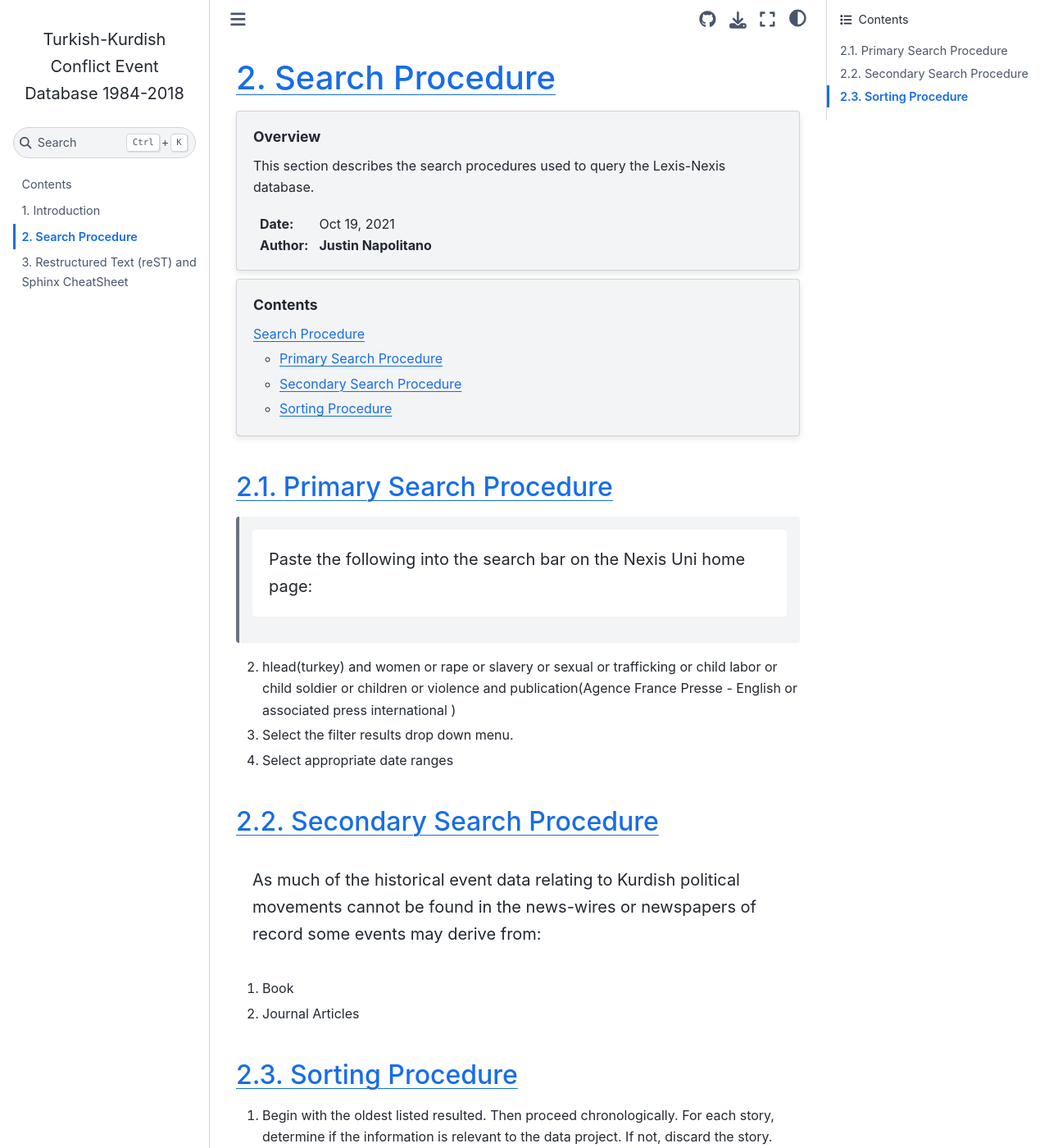
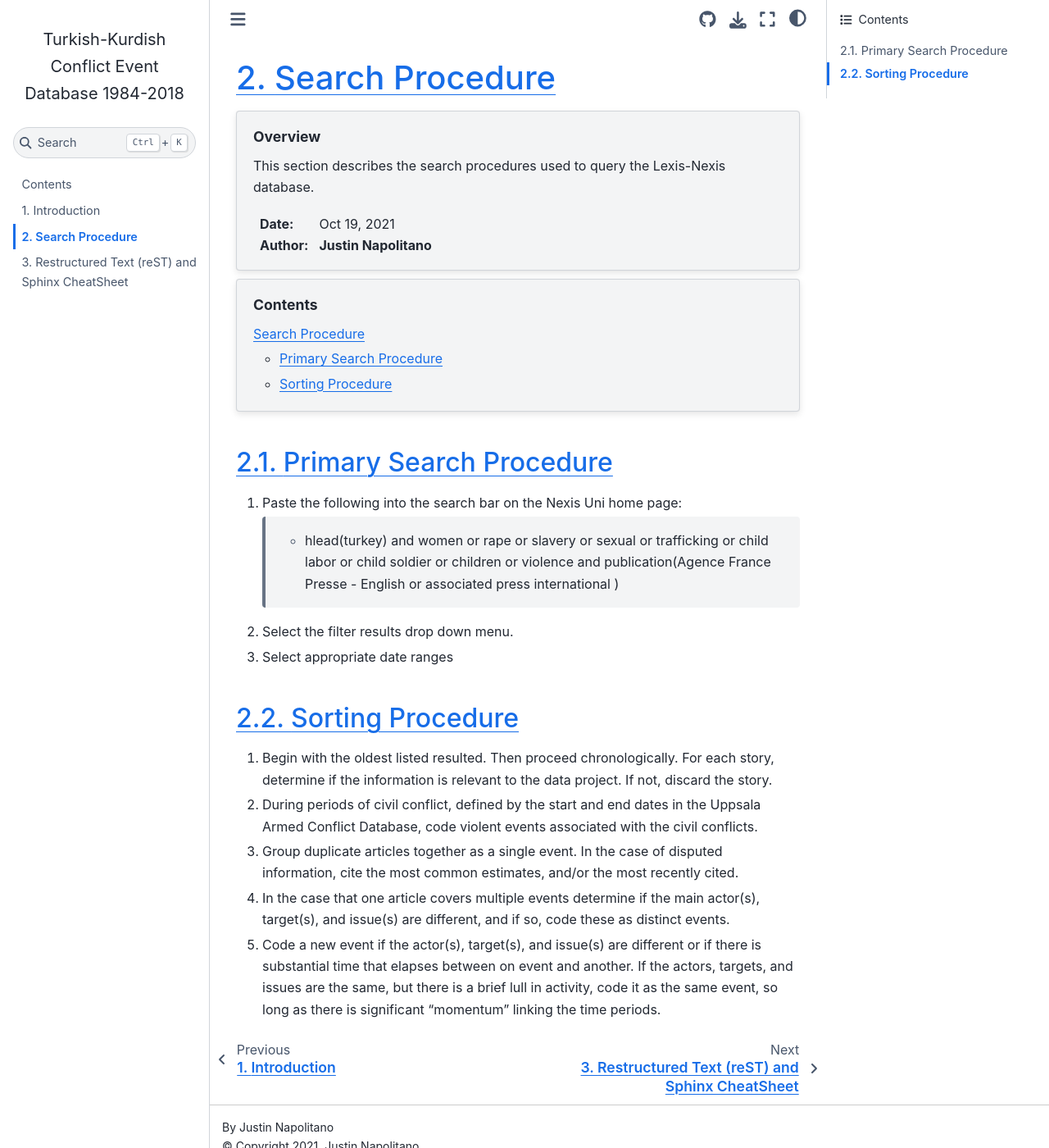
Before and after one commit to justin-napolitano/turkish-kurdish-conflict, a Sphinx documentation site: the page built from source/search_procedure.rst, in a window 1280 px wide and 1400 px high. Shown: the whole window at 82% size. Built offline with Sphinx 7.4.7 and the Sphinx Book theme 1.1.4, drawn with Linux system fonts in a browser that asks for light colours.

Commit message:
playing with formating

```diff
--- a/source/search_procedure.rst
+++ b/source/search_procedure.rst
@@ -25,28 +25,18 @@ Search Procedure
 Primary Search Procedure
 ========================
 
- .. highlights::
+1. Paste the following into the search bar on the Nexis Uni home page:
 
-    Paste the following into the search bar on the Nexis Uni home page:
+    * hlead(turkey) and women or rape or slavery or sexual or trafficking or child labor or child soldier or children or violence and publication(Agence France Presse - English or associated press international )
 
-2. hlead(turkey) and women or rape or slavery or sexual or trafficking or child labor or child soldier or children or violence and publication(Agence France Presse - English or associated press international )
+2. Select the filter results drop down menu.
 
-3. Select the filter results drop down menu.
+3. Select appropriate date ranges
 
-4. Select appropriate date ranges
-
-Secondary Search Procedure
-==========================
-.. highlights::
-
-    As much of the historical event data relating to Kurdish political movements cannot be found in the news-wires or newspapers of record some events may derive from:
-
-1. Book
-
-2. Journal Articles
 
 Sorting Procedure
 =================
+
 1. Begin with the oldest listed resulted.  Then proceed chronologically.  For each story, determine if the information is relevant to the data project.  If not, discard the story.
 
 2. During periods of civil conflict, defined by the start and end dates in the Uppsala Armed Conflict Database, code violent events associated with the civil conflicts.
```
